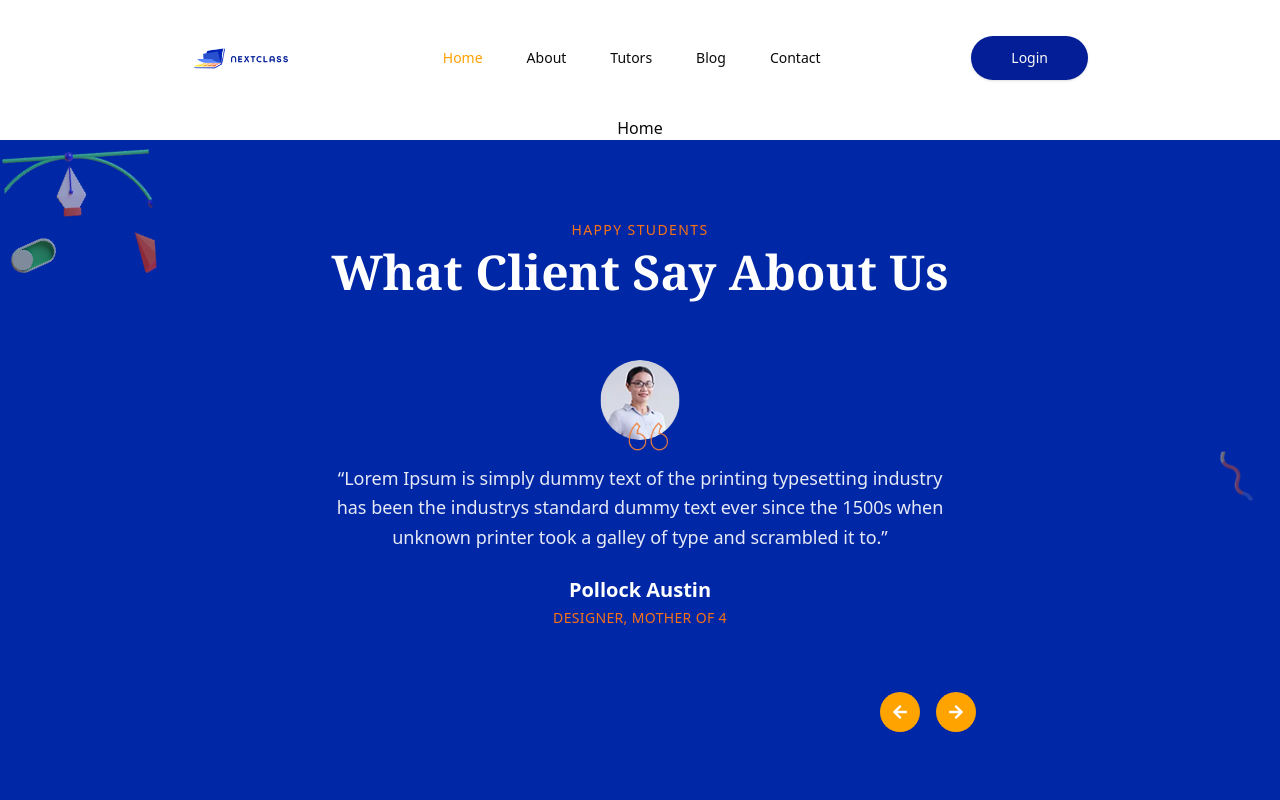
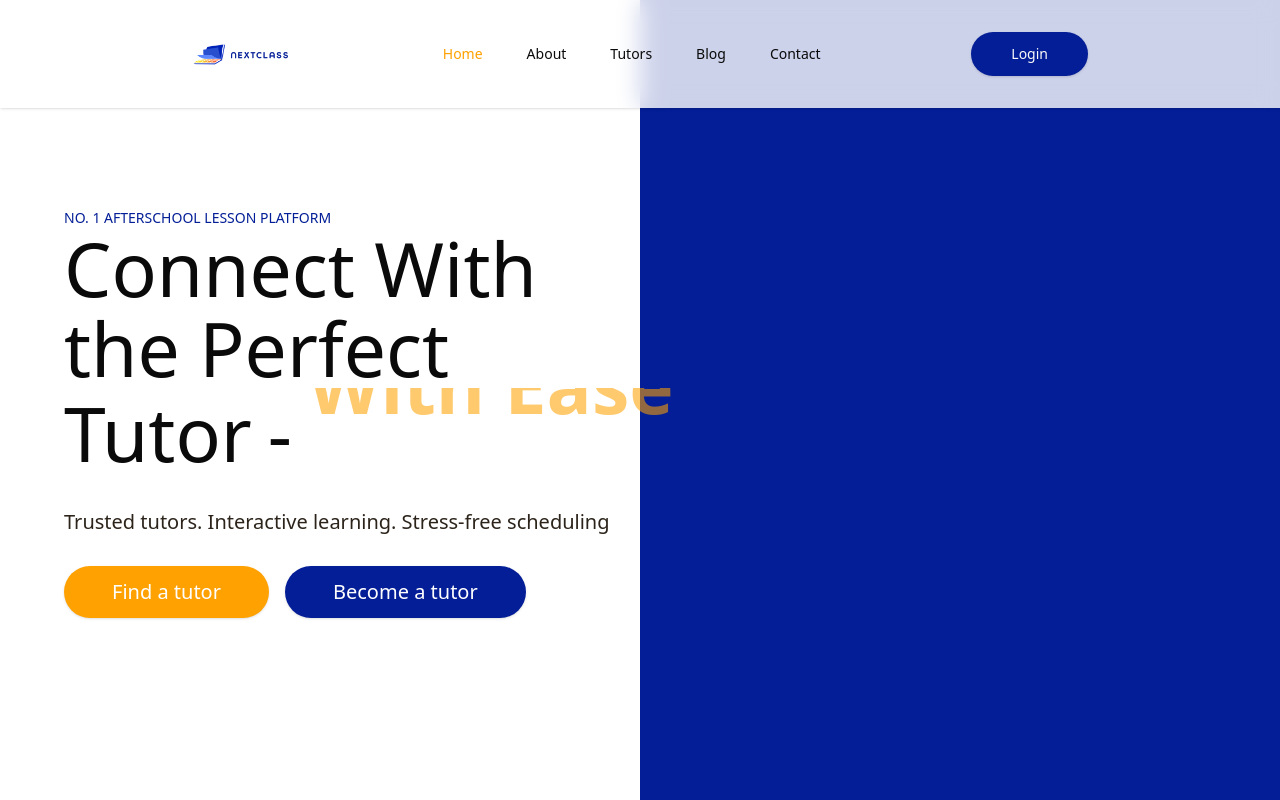
Before and after one commit to bitsprolimited/nextClass-frontend, a Next.js app: page / in a window 1280 px wide. Shown: the top 800 px of the page. Built offline with nearby package versions, Linux system fonts and the light colour scheme.

Commit message:
feat: add motion animations to HeroSection and testimonials; refactor layout to include Footer

```diff
--- a/package.json
+++ b/package.json
@@ -19,6 +19,7 @@
     "class-variance-authority": "^0.7.1",
     "clsx": "^2.1.1",
     "lucide-react": "^0.511.0",
+    "motion": "^12.15.0",
     "next": "^15.3.2",
     "react": "^19.0.0",
     "react-dom": "^19.0.0",
--- a/src/app/(root)/layout.tsx
+++ b/src/app/(root)/layout.tsx
@@ -1,3 +1,4 @@
+import Footer from "@/components/footer";
 import Header from "@/components/Header";
 
 export default function Layout({
@@ -9,6 +10,7 @@ export default function Layout({
     <>
       <Header />
       {children}
+      <Footer />
     </>
   );
 }
--- a/src/app/(root)/page.tsx
+++ b/src/app/(root)/page.tsx
@@ -1,16 +1,15 @@
 import ComingSoon from "@/components/comingSoon";
-import Footer from "@/components/footer";
 import SubscribeNewsletter from "@/components/subscribeNewsletter";
-import Testimonial from "@/components/testimonials";
+import HeroSection from "@/components/landing/hero-section";
+import Testimonial from "@/components/landing/testimonials";
 
 export default function Page() {
   return (
-    <div className="flex flex-col  items-center">
-      <h1>Home</h1>
+    <div className="flex flex-col items-center">
+      <HeroSection />
       <Testimonial />
       <ComingSoon />
       <SubscribeNewsletter />
-      <Footer />
     </div>
   );
 }
--- a/src/components/Header.tsx
+++ b/src/components/Header.tsx
@@ -1,10 +1,10 @@
 "use client";
 
 import {
-    NavigationMenu,
-    NavigationMenuItem,
-    NavigationMenuLink,
-    NavigationMenuList
+  NavigationMenu,
+  NavigationMenuItem,
+  NavigationMenuLink,
+  NavigationMenuList,
 } from "@/components/ui/navigation-menu";
 import { navItems } from "@/lib/constants";
 import Image from "next/image";
@@ -16,7 +16,11 @@ import { Button } from "./ui/button";
 function Header(): React.JSX.Element {
   const pathname = usePathname();
   return (
-    <header className="flex items-center justify-between px-4 py-9">
+    <header
+      className={`${
+        pathname === "/" ? "absolute top-0 w-full shadow bg-white/80 backdrop-blur-md" : ""
+      } flex items-center justify-between px-4 py-8`}
+    >
       <div className="w-full max-w-4xl mx-auto flex items-center justify-between">
         <div className="flex items-center">
           <Image
@@ -44,7 +48,9 @@ function Header(): React.JSX.Element {
           </NavigationMenuList>
         </NavigationMenu>
 
-        <Button className="font-medium h-auto px-10 py-3 rounded-full hover:bg-secondary">Login</Button>
+        <Button className="font-medium h-auto px-10 py-3 rounded-full hover:bg-secondary">
+          Login
+        </Button>
       </div>
     </header>
   );
--- /dev/null
+++ b/src/components/landing/hero-section.tsx
@@ -0,0 +1,96 @@
+"use client";
+import { motion } from "motion/react";
+import { Button } from "../ui/button";
+
+function HeroSection() {
+  const items = ["Anywhere", "Anytime", "Any Place", "With Ease"];
+  const duration = 0.5;
+  const pause = 1;
+  const stagger = duration + pause;
+
+  const containerVariants = {
+    hidden: {},
+    visible: {
+      transition: {
+        staggerChildren: stagger,
+      },
+    },
+  };
+
+  const itemVariants = {
+    hidden: {
+      y: 100,
+      opacity: 0,
+    },
+    visible: {
+      y: [100, 0, -100],
+      opacity: [0, 1, 0],
+      transition: {
+        duration: duration * 2 + pause,
+        times: [0, 0.5, 1],
+        ease: "easeInOut",
+        type: "tween",
+        repeat: Infinity,
+        repeatDelay: stagger * (items.length - 1),
+      },
+    },
+  };
+
+  return (
+    <section className="h-screen w-full flex">
+      <div className="flex flex-col items-start gap-20 w-1/2 pt-52 pl-16">
+        <div className="flex flex-col items-start gap-[30px]">
+          <div>
+            <p className="text-primary text-sm">
+              NO. 1 AFTERSCHOOL LESSON PLATFORM
+            </p>
+            <div className="relative max-w-4xl">
+              <h1 className="w-full max-w-3xl text-[75px] leading-[80px]">
+                <span className="max-w-lg inline-block">
+                  Connect With the Perfect
+                </span>
+                <br />
+                <span className="inline-flex items-center">
+                  <span>Tutor </span>
+                  <span className="ml-4">-</span>
+                  <motion.div
+                    className="relative w-[450px] h-[90px] overflow-hidden inline-block ml-4"
+                    style={{ perspective: "400px" }}
+                    initial="hidden"
+                    animate={"visible"}
+                    variants={containerVariants}
+                  >
+                    {items.map((item, index) => (
+                      <motion.div
+                        key={index}
+                        className="absolute font-extrabold text-secondary whitespace-nowrap"
+                        variants={itemVariants}
+                        custom={index}
+                      >
+                        {item}
+                      </motion.div>
+                    ))}
+                  </motion.div>
+                </span>
+              </h1>
+            </div>
+          </div>
+          <p className="text-zeus text-xl">
+            Trusted tutors. Interactive learning. Stress-free scheduling
+          </p>
+          <div className="flex gap-4">
+            <Button className="bg-secondary hover:bg-primary text-white rounded-full px-12 py-3 h-auto text-xl">
+              Find a tutor
+            </Button>
+            <Button className="bg-primary hover:bg-secondary text-white rounded-full px-12 py-3 h-auto text-xl">
+              Become a tutor
+            </Button>
+          </div>
+        </div>
+      </div>
+      <div className="w-1/2 bg-primary"></div>
+    </section>
+  );
+}
+
+export default HeroSection;
--- a/src/components/testimonials.tsx
+++ b/src/components/landing/testimonials.tsx
@@ -58,7 +58,7 @@ export default function Testimonial() {
 
         <p className="text-lg leading-relaxed text-white/90 mb-6">
           “Lorem Ipsum is simply dummy text of the printing typesetting industry
-          has been the industrys standard dummy text ever since the 1500s when
+          has been the industry&#39;s standard dummy text ever since the 1500s when
           unknown printer took a galley of type and scrambled it to.”
         </p>
 
```
Also changed, not shown: 2 other files (tests, documents, lock files or other folders).
